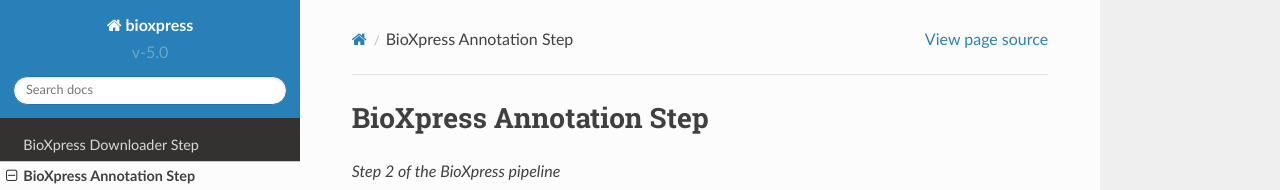
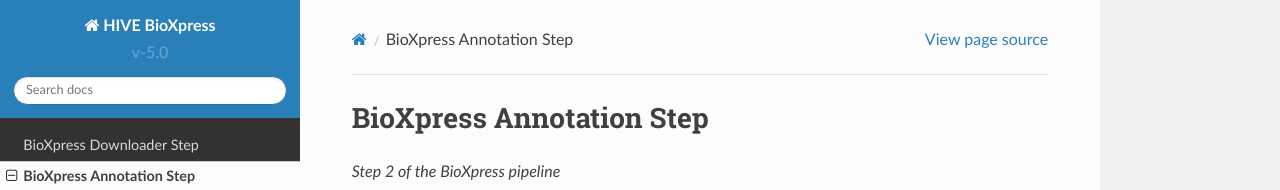
Before and after one commit to GW-HIVE/bioxpress, a Sphinx documentation site: the page built from docs/source/annotation.rst, in a window 1280 px wide and 900 px high. Shown: the top 190 px of the window. Built offline with Sphinx 7.4.7 and the Read the Docs theme 2.0.0, drawn with Linux system fonts in a browser that asks for light colours.

```diff
--- a/docs/source/annotation.rst
+++ b/docs/source/annotation.rst
@@ -45,6 +45,8 @@ All ENSG IDs in the counts files have been replaced by gene symbols in new count
 
 *Annotation Step 2* : Run the script merge_per_tissue.py
 ^^^^^^^^^^^^^^^^^^^^^^^^^^^^^^^^^^^^^^^^^^^^^^^^^^^^^^^^
+.. automodule:: merge_per_study
+  :members:
 
 *Summary*
 """""""""
--- a/docs/source/conf.py
+++ b/docs/source/conf.py
@@ -12,15 +12,15 @@
 # add these directories to sys.path here. If the directory is relative to the
 # documentation root, use os.path.abspath to make it absolute, like shown here.
 #
-# import os
-# import sys
-# sys.path.insert(0, os.path.abspath('.'))
+import os
+import sys
+sys.path.insert(0, os.path.abspath('../annotation'))
 
 import sphinx_rtd_theme
 
 # -- Project information -----------------------------------------------------
 
-project = u'bioxpress'
+project = u'HIVE BioXpress'
 copyright = u'2021, GW HIVE Lab'
 author = u'GW HIVE Lab'
 
```
